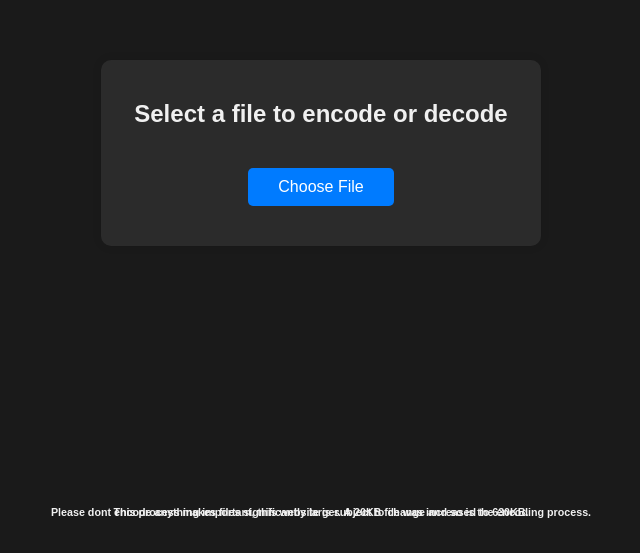
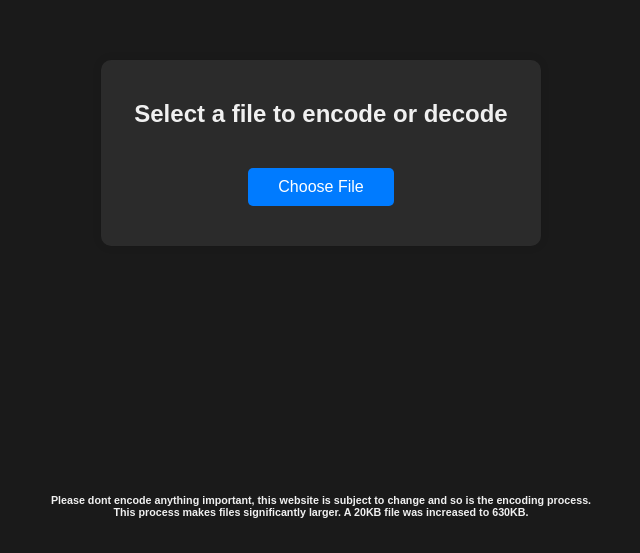
Before and after one commit to Xordas/Potato, a plain HTML site: page index.html in a window 1280 px wide. Shown: the part 247-800 px from the top of the page, without its empty margins (319-959 px from the left). Drawn offline with Linux system fonts and the light colour scheme.

Commit message:
Update index.html with improved formatting and disclaimer

```diff
--- a/index.html
+++ b/index.html
@@ -245,8 +245,8 @@
     }
 </script>
 
-        <h6 class="disclaimer">Please dont encode anything important, this website is subject to change and so is the encoding process.</h6><br>
-        <h6 class="disclaimer">This process makes files significantly larger. A 20KB file was increased to 630KB.</h6>
+        <h6 class="disclaimer">Please dont encode anything important, this website is subject to change and so is the encoding process.<br>
+        This process makes files significantly larger. A 20KB file was increased to 630KB.</h6>
 
 </body>
 </html>
```
